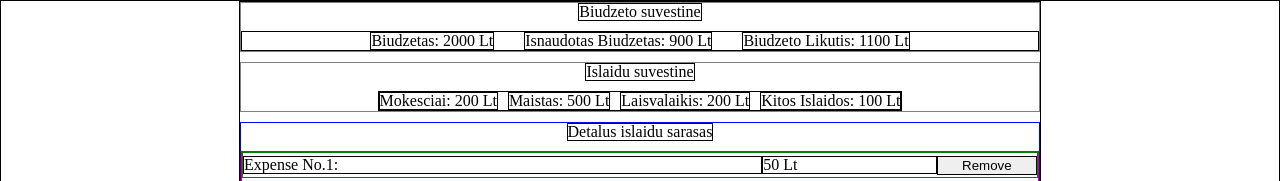
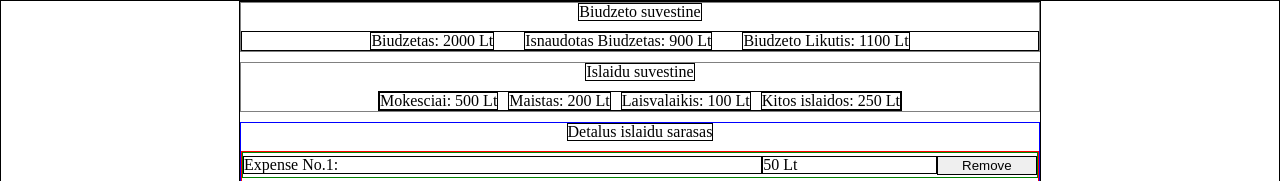
Before and after one commit to ignasc/personal-budget-app, a React (Create React App) app: page / in a window 1280 px wide. Shown: the top 181 px of the page. Built offline with nearby package versions, Linux system fonts and the light colour scheme.

Commit message:
converting html elements to react components. Some file management

```diff
--- a/src/App.js
+++ b/src/App.js
@@ -2,6 +2,8 @@ import './App.css';
 import AppTitle from './components/AppTitle'
 import BudgetSumField from './components/BudgetSumField'
 import ExpenseTable from './components/ExpenseTable'
+import ExpenseSummary from './components/ExpenseSummary.js'
+import AddNewExpense from './components/AddNewExpense.js';
 
 function App() {
   return (
@@ -19,12 +21,8 @@ function App() {
 
       <div id="islaidos-grupes">
         <AppTitle title={'Islaidu suvestine'}/>
-        <ul className="flex-container flex-gap">
-          <li key="1">Mokesciai: 200 Lt</li>
-          <li key="2">Maistas: 500 Lt</li>
-          <li key="3">Laisvalaikis: 200 Lt</li>
-          <li key="4">Kitos Islaidos: 100 Lt</li>
-        </ul>
+
+        <ExpenseSummary />
       </div>
 
       <div id="islaidos-sarasas">
@@ -35,30 +33,7 @@ function App() {
 
       </div>
 
-      <form action="/not_implemented.html" method="get" id="islaidos-naujas-irasas" className="flex-container flex-gap">
-        <AppTitle title={'Prideti naujas islaidas'}/>
-        <div className="form-element">
-          <label htmlFor="operacija-prideti">Islaidu tipas:</label>
-          <select form="islaidos-naujas-irasas" name="islaidu-tipas" id="islaidu-tipai" required>
-            <option value="Mokesciai">Mokesciai</option>
-            <option value="Maistas">Maistas</option>
-            <option value="Laisvalaikis">Laisvalaikis</option>
-            <option value="Kitos-islaidos">Kitos islaidos</option>
-          </select>
-        </div>
-
-        <div className="form-element">
-          <label htmlFor="islaidos-aprasymas">Islaidu aprasymas:</label>
-          <input type="text" form="islaidos-naujas-irasas" id="islaidos-aprasymas" name="islaidu-aprasymas" required></input>
-        </div>
-
-        <div className="form-element">
-          <label htmlFor="islaidos-aprasymas">Islaidu suma:</label>
-          <input type="number" form="islaidos-naujas-irasas" id="islaidos-suma" name="islaidu-suma" min="0" required></input>
-        </div>
-
-        <button type="submit" form="islaidos-naujas-irasas" className="form-element" disabled="disabled">Prideti</button>
-      </form>
+      <AddNewExpense />
 
     </div>
   );
--- /dev/null
+++ b/src/components/AddNewExpense.js
@@ -0,0 +1,38 @@
+import AppTitle from './AppTitle';
+import { budgetTypes } from './temp/DataForTest';
+
+function AddNewExpense() {
+
+    var listItems = budgetTypes.map( (item, index) =>{
+        return (
+        <option key={index} value={item.name}>{item.name}</option>
+        )
+    } );
+
+    return (
+      <form action="/not_implemented.html" method="get" id="islaidos-naujas-irasas" className="flex-container flex-gap">
+      <AppTitle title={'Prideti naujas islaidas'}/>
+      <div className="form-element">
+        <label htmlFor="operacija-prideti">Islaidu tipas:</label>
+        <select form="islaidos-naujas-irasas" name="islaidu-tipas" id="islaidu-tipai" required>
+          {listItems}
+        </select>
+      </div>
+
+      <div className="form-element">
+        <label htmlFor="islaidos-aprasymas">Islaidu aprasymas:</label>
+        <input type="text" form="islaidos-naujas-irasas" id="islaidos-aprasymas" name="islaidu-aprasymas" required></input>
+      </div>
+
+      <div className="form-element">
+        <label htmlFor="islaidos-aprasymas">Islaidu suma:</label>
+        <input type="number" form="islaidos-naujas-irasas" id="islaidos-suma" name="islaidu-suma" min="0" required></input>
+      </div>
+
+      <button type="submit" form="islaidos-naujas-irasas" className="form-element" disabled="disabled">Prideti</button>
+    </form>
+
+    );
+  }
+
+  export default AddNewExpense;
--- a/src/components/BudgetSumField.js
+++ b/src/components/BudgetSumField.js
@@ -1,7 +1,6 @@
 function BudgetSumField(props) {
     return (
       <div id={props.id} className={props.class}>{props.fieldName}: {props.fieldValue} {props.fieldCurrency}</div>
-
     );
   }
 
--- a/src/components/DataForTest.js
+++ /dev/null
@@ -1,9 +0,0 @@
-const expenses = [
-    {name: "Expense No.1", sum: 50, currency: "Lt"},
-    {name: "Expense No.2", sum: 500, currency: "Lt"},
-    {name: "Expense No.3", sum: 50444, currency: "Lt"},
-    {name: "Expense No.4", sum: 5, currency: "Lt"},
-    {name: "Expense No.5", sum: 55.6, currency: "Lt"}
-];
-
-export default expenses;
--- /dev/null
+++ b/src/components/ExpenseSummary.js
@@ -0,0 +1,17 @@
+import {expenseSummary} from './temp/DataForTest';
+
+function ExpenseSummary(){
+  var listItems = expenseSummary.map( (item, index) =>{
+    return (
+      <li key={index}>{item.name}: {item.sum} {item.currency}</li>
+    )
+  } );
+
+  return(
+    <ul className="flex-container flex-gap">
+      {listItems}
+    </ul>
+  );
+}
+
+export default ExpenseSummary;
--- a/src/components/ExpenseTable.js
+++ b/src/components/ExpenseTable.js
@@ -1,9 +1,7 @@
-import ExpenseEntry from "./ExpenseEntry";
-import expenses from './DataForTest'
+import { expenses } from './temp/DataForTest'
 
 function ExpenseTable(){
   var listItems = expenses.map( (item, index) =>{
-
     return (
       <li key={index} className="flex-container flex-gap">
         <p>{item.name}:</p>
--- /dev/null
+++ b/src/components/temp/DataForTest.js
@@ -0,0 +1,21 @@
+export const expenses = [
+    {name: "Expense No.1", sum: 50, currency: "Lt"},
+    {name: "Expense No.2", sum: 500, currency: "Lt"},
+    {name: "Expense No.3", sum: 50444, currency: "Lt"},
+    {name: "Expense No.4", sum: 5, currency: "Lt"},
+    {name: "Expense No.5", sum: 55.6, currency: "Lt"}
+];
+
+export const expenseSummary = [
+    {name: "Mokesciai", sum: 500, currency: "Lt"},
+    {name: "Maistas", sum: 200, currency: "Lt"},
+    {name: "Laisvalaikis", sum: 100, currency: "Lt"},
+    {name: "Kitos islaidos", sum: 250, currency: "Lt"}
+];
+
+export const budgetTypes = [
+    {name: "Mokesciai"},
+    {name: "Maistas"},
+    {name: "Laisvalaikis"},
+    {name: "Kitos islaidos"}
+];
```
Also changed, not shown: src/components/AppTitle.js (line endings or trailing spaces), src/components/ExpenseEntry.js (line endings or trailing spaces), src/components/temp/BudgetType.js (added), 1 other file (tests, documents, lock files or other folders).
